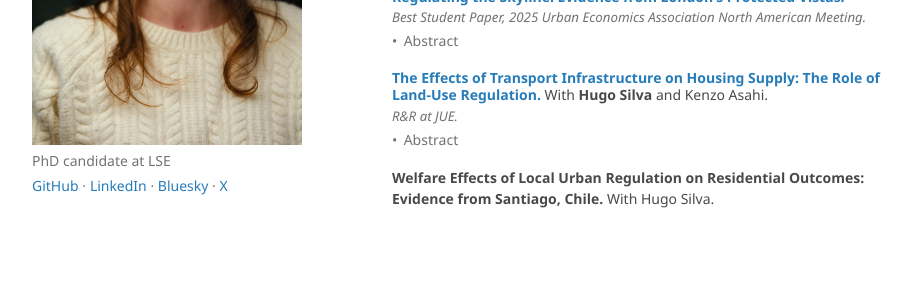
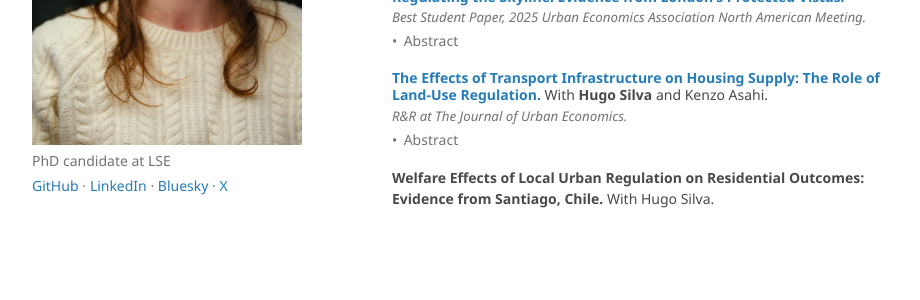
Before and after one commit to aaherrerab/aaherrerab.github.io, a Jekyll site: the page built from index.md, in a window 1280 px wide. Shown: the part 400-700 px from the top of the page, without its empty margins (178-1098 px from the left). Built offline with Jekyll 4.4.1, drawn with Linux system fonts in a browser that asks for light colours; our own code applies the rules of GitHub Pages for plain Markdown files.

Commit message:
Update R&R reference in index.md

```diff
--- a/index.md
+++ b/index.md
@@ -26,7 +26,7 @@
        target="_blank" rel="noopener"
        style="color:inherit !important; font-weight:600; text-decoration:none;"> Hugo Silva </a> and Kenzo Asahi.</span>
 </h4>
-<p style="margin:.12rem 0; font-size:.95em;"><em>R&R at JUE.</em></p>
+<p style="margin:.12rem 0; font-size:.95em;"><em>R&R at The Journal of Urban Economics.</em></p>
 <details class="abstract" style="margin:.1rem 0 1.1rem 0;">
   <summary style="margin:0;">Abstract</summary>
   <p>We estimate the impact of new transportation infrastructure on Santiago's housing market using historical microdata and instrumental variables. While subway and highway expansions generally boost residential floor space, housing units, and prices, the aggregate impact masks a heterogeneity driven by land-use regulations. In the wealthiest 20% of the city, highly restrictive regulations, such as low maximum Floor Area Ratios (FAR), effectively limit the impact on multi-family development. Conversely, in the remaining 80% of blocks, the zoning is more permissive, and the infrastructure investment leads to a substantial and homogeneous increase in residential floor space and housing units. These findings suggest that zoning in affluent areas prevents the densification that would otherwise follow major public investments, limiting the city's overall housing growth.
```
